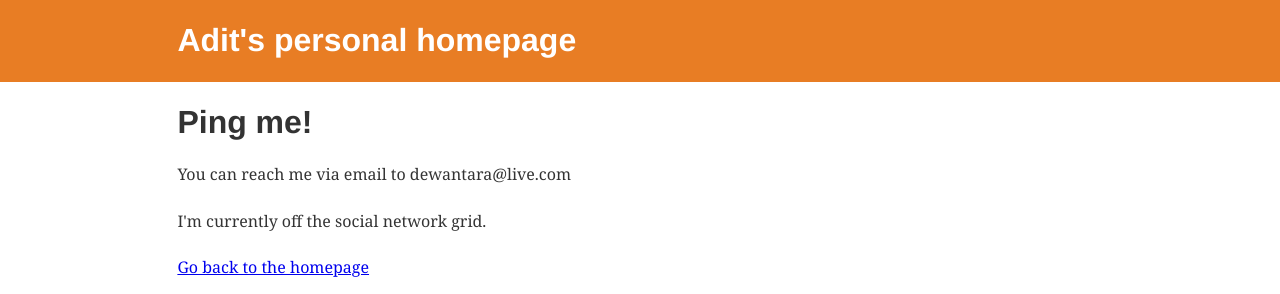
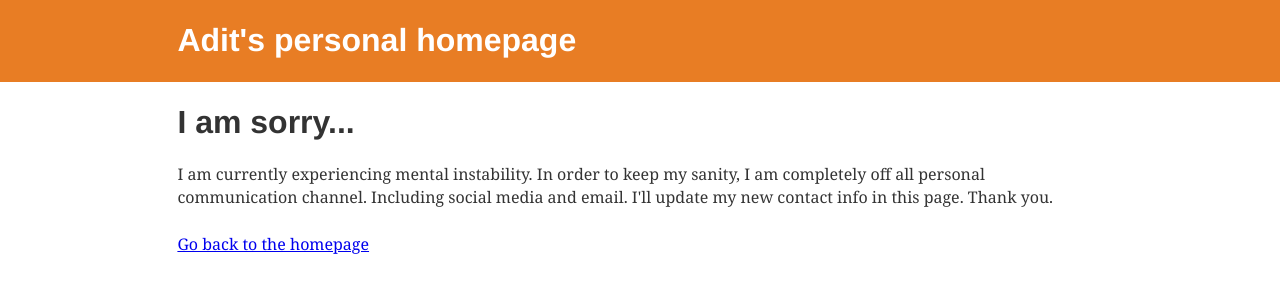
Before and after one commit to pradityabagus/pradityabagus.github.io, a Gatsby site: page /contact-me in a window 1280 px wide. Shown: the top 294 px of the page. Built offline with nearby package versions, Linux system fonts and the light colour scheme; Gatsby itself is replaced by a stand-in of ours.

Commit message:
contact updates
in an effort to keeping myself alive

```diff
--- a/src/pages/contact-me.js
+++ b/src/pages/contact-me.js
@@ -6,11 +6,9 @@ import { withPrefix } from 'gatsby'
 
 const SecondPage = () => (
   <Layout>
-    <h1>Ping me!</h1>
-    <p>You can reach me via email to dewantara@live.com</p>
-    <p>
-      I'm currently off the social network grid.
-    </p>
+    <h1>I am sorry...</h1>
+    <p>I am currently experiencing mental instability. In order to keep my sanity, I am completely off all personal communication channel. Including social media and email. I'll update my new contact info in this page. Thank you.</p>
+
     <Link to="/">Go back to the homepage</Link>
   </Layout>
 )
```
